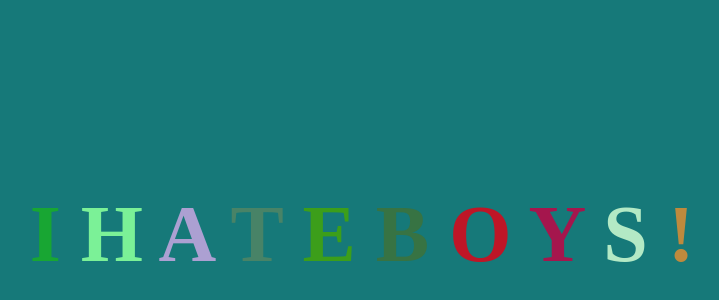
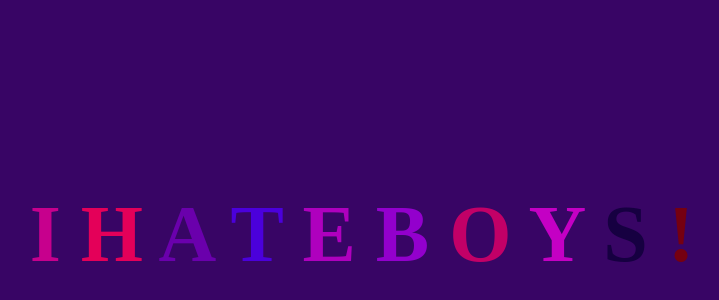
Before and after one commit to hadyahs/AnimatedTextGitDemo, a plain HTML site: page index.html in a window 1280 px wide. Shown: the part 174-474 px from the top of the page, without its empty margins (278-997 px from the left). Drawn offline with Linux system fonts and the light colour scheme.

Commit message:
rescrict colors to purple

```diff
--- a/app.css
+++ b/app.css
@@ -3,7 +3,7 @@ body{
     justify-content: center;
     align-items: center;
     height: 100vh;
-    background-color: rgb(22, 121, 121);
+    background-color: rgb(56, 5, 101);
 }
 h1{
     font-size: 5rem;
--- a/app.js
+++ b/app.js
@@ -1,6 +1,6 @@
 function randomRGB() {
     const r = Math.floor(Math.random() * 256);
-    const g = Math.floor(Math.random() * 256);
+    const g = 0;
     const b = Math.floor(Math.random() * 256);
     return `rgb(${r},${g},${b})`
 }
```
